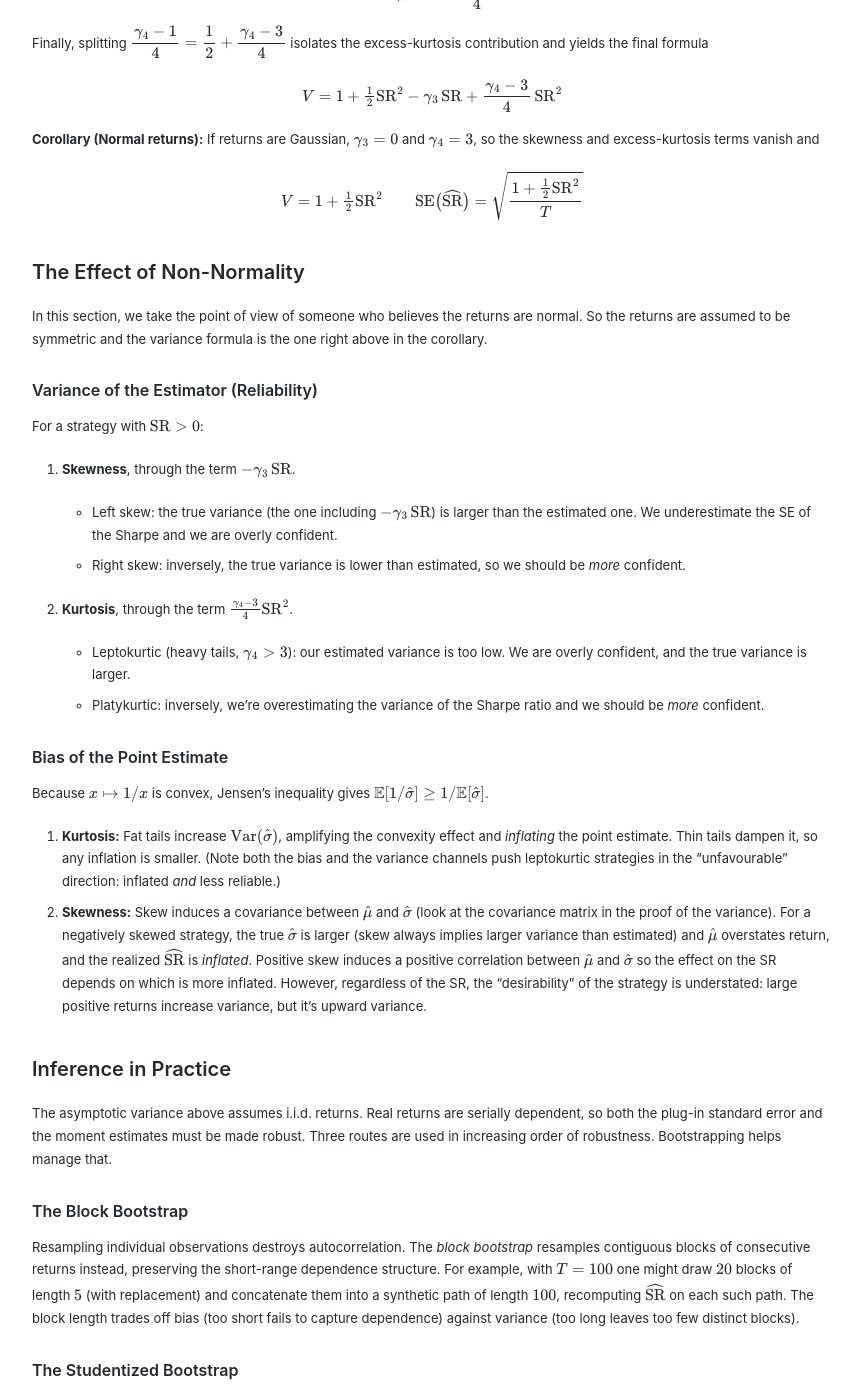
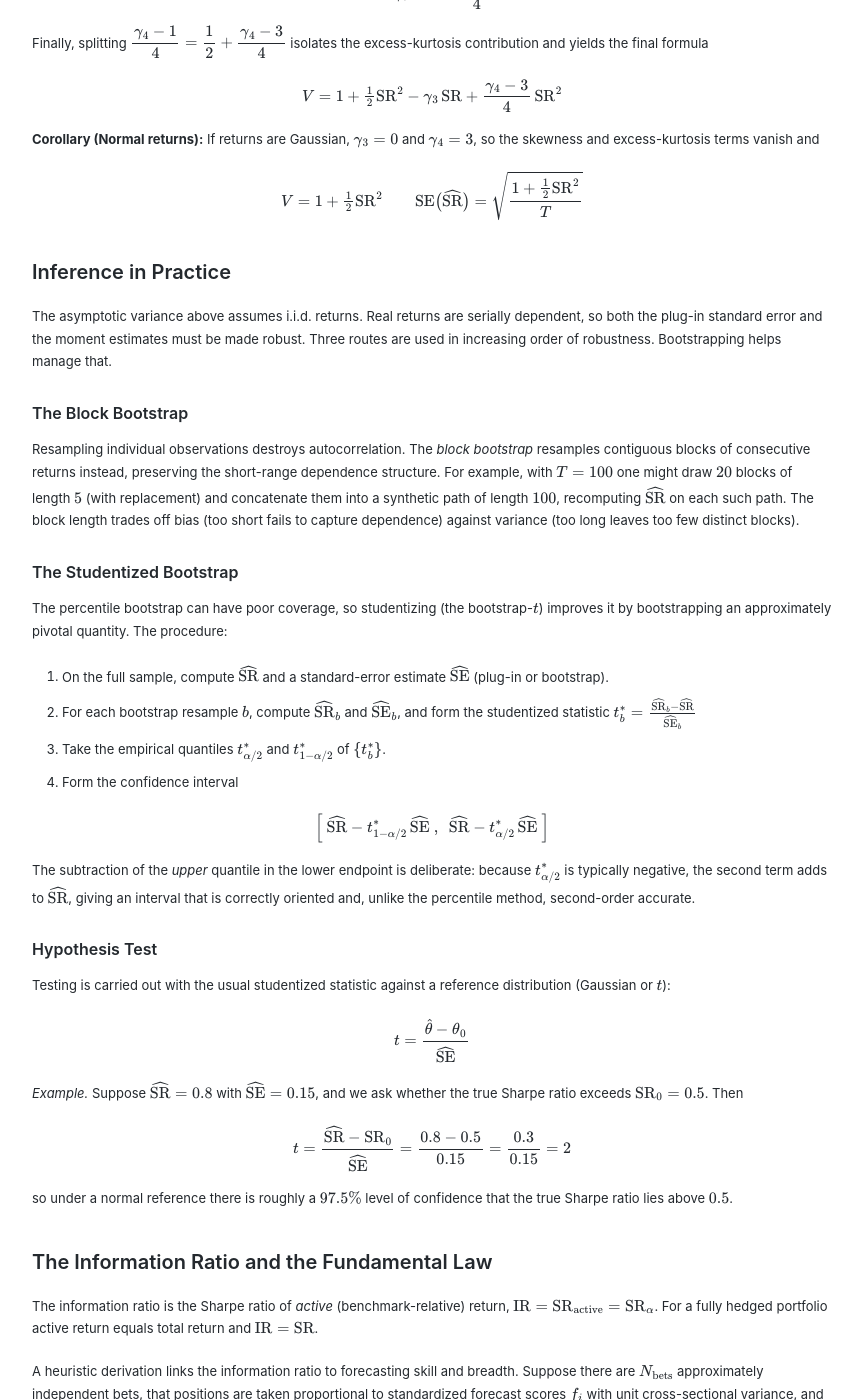
Before and after one commit to meyerlouis/meyerlouis.github.io, a Jekyll site: the page built from _posts/2000-01-03-Sharpe.md, in a window 1280 px wide and 1400 px high, scrolled down 2407 px. Shown: the whole window, without its empty margins (208-1070 px from the left). Built offline with Jekyll 4.4.1, drawn with Linux system fonts in a browser that asks for light colours; nearby versions of some CDN libraries; formulas are drawn with MathJax 3.

Commit message:
fix sharpe

```diff
--- a/_posts/2000-01-03-Sharpe.md
+++ b/_posts/2000-01-03-Sharpe.md
@@ -94,7 +94,7 @@ $$V = 1 + \tfrac{1}{2}\mathrm{SR}^2 - \gamma_3\,\mathrm{SR} + \frac{\gamma_4 - 3
 
 $$V = 1 + \tfrac{1}{2}\mathrm{SR}^2 \qquad \mathrm{SE}\big(\widehat{\mathrm{SR}}\big) = \sqrt{\frac{1 + \tfrac{1}{2}\mathrm{SR}^2}{T}}$$
 
-## The Effect of Non-Normality
+<!--## The Effect of Non-Normality
 
 In this section, we take the point of view of someone who believes the returns are normal. So the returns are assumed to be symmetric and the variance formula is the one right above in the corollary.
 
@@ -114,7 +114,7 @@ For a strategy with $\mathrm{SR} > 0$:
 Because $x \mapsto 1/x$ is convex, Jensen's inequality gives $\mathbb{E}[1/\hat\sigma] \geq 1/\mathbb{E}[\hat\sigma]$.
 
 1. **Kurtosis:** Fat tails increase $\operatorname{Var}(\hat\sigma)$, amplifying the convexity effect and *inflating* the point estimate. Thin tails dampen it, so any inflation is smaller. (Note both the bias and the variance channels push leptokurtic strategies in the "unfavourable" direction: inflated *and* less reliable.)
-2. **Skewness:** Skew induces a covariance between $\hat\mu$ and $\hat\sigma$ (look at the covariance matrix in the proof of the variance). For a negatively skewed strategy, the true $\hat\sigma$ is larger (skew always implies larger variance than estimated) and $\hat\mu$ overstates return, and the realized $\widehat{\mathrm{SR}}$ is *inflated*. Positive skew induces a positive correlation between $\hat\mu$ and $\hat\sigma$ so the effect on the SR depends on which is more inflated. However, regardless of the SR, the "desirability" of the strategy is understated: large positive returns increase variance, but it's upward variance.
+2. **Skewness:** Skew induces a covariance between $\hat\mu$ and $\hat\sigma$ (look at the covariance matrix in the proof of the variance). For a negatively skewed strategy, the true $\hat\sigma$ is larger (skew always implies larger variance than estimated) and $\hat\mu$ overstates return, and the realized $\widehat{\mathrm{SR}}$ is *inflated*. Positive skew induces a positive correlation between $\hat\mu$ and $\hat\sigma$ so the effect on the SR depends on which is more inflated. However, regardless of the SR, the "desirability" of the strategy is understated: large positive returns increase variance, but it's upward variance.-->
 
 ## Inference in Practice
 
```
